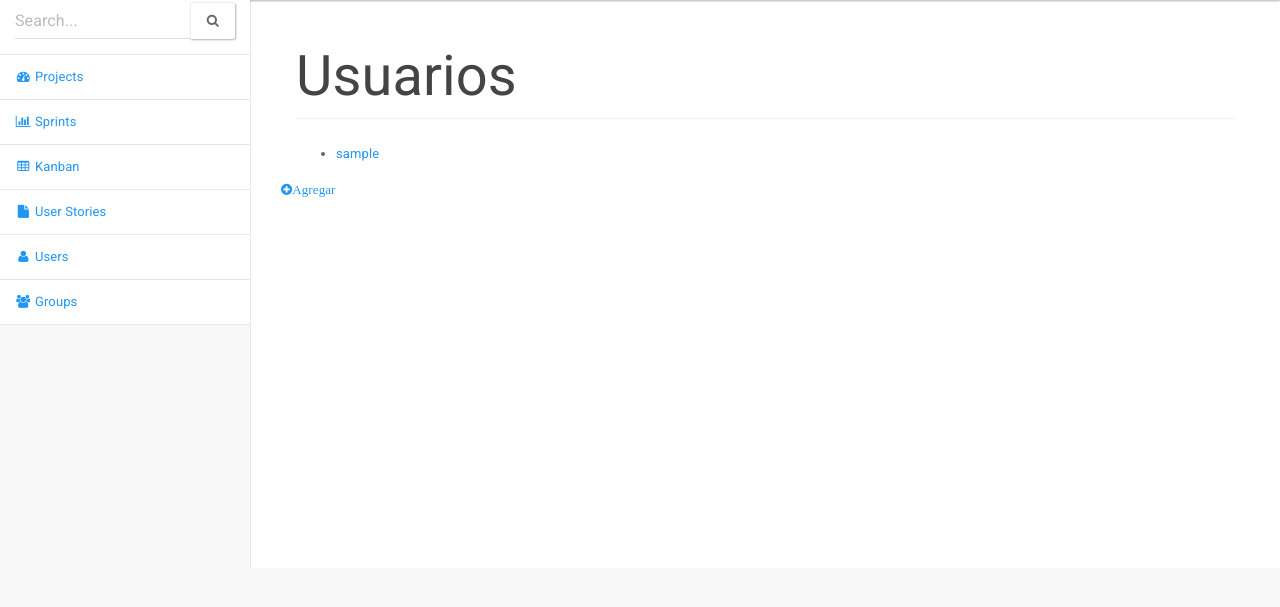
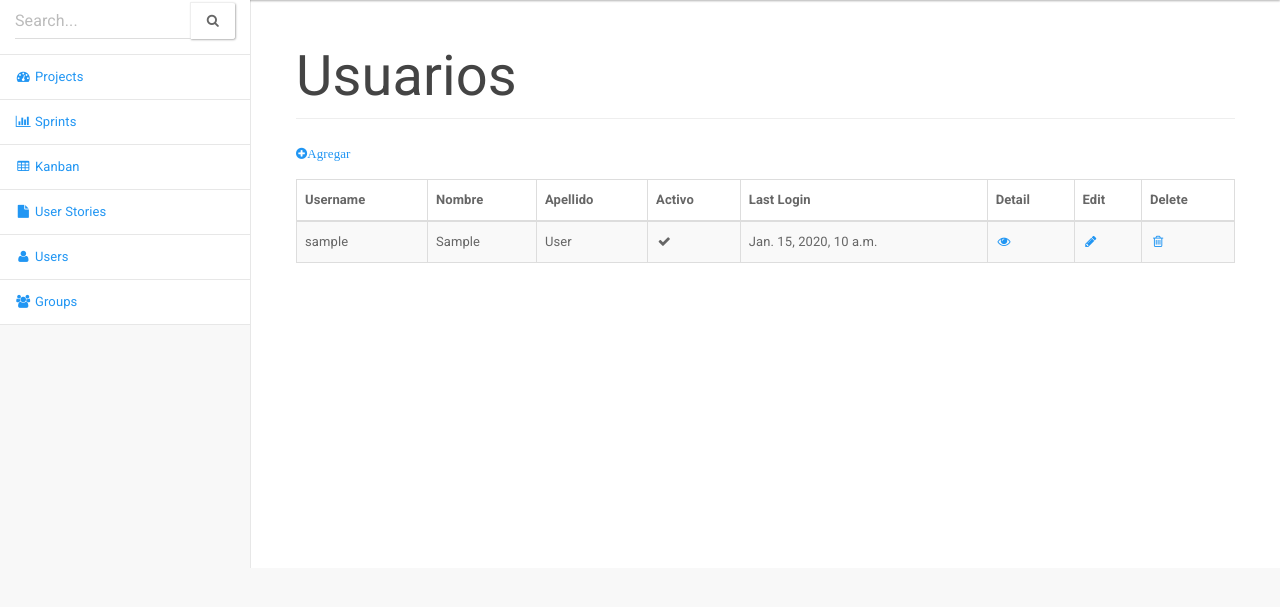
Before and after one commit to Darthcjba/GCC, a Django app: page /users/ in a window 1280 px wide. Shown: the part 64-671 px from the top of the page. Run offline with Django 3.2, Linux system fonts and the light colour scheme; a user stored in the database is signed in; tables that the repository leaves empty hold one stand-in row (values such as "Sample post"); parts of the project's set-up code (start-up, migrations or seed data) failed here and were passed over; some libraries are stand-ins or nearby versions.

Commit message:
Cambios esteticos a los templates

```diff
--- a/project/templates/base.html
+++ b/project/templates/base.html
@@ -61,7 +61,8 @@
 
     <!-- Custom Theme JavaScript -->
     <script src="{% static 'dist/js/sb-admin-2.js' %}"></script>
-
+    {% block extra_js %}
+    {% endblock %}
 </body>
 
 </html>
--- a/project/templates/project/user_list.html
+++ b/project/templates/project/user_list.html
@@ -2,12 +2,36 @@
 
 {% block header %}Usuarios{% endblock %}
 {% block content %}
-<ul>
-    {% for u in users %}
-        <li><a href="{% url 'project:user_detail' u.id %}">{{ u.username }}</a></li>
-    {% endfor %}
-</ul>
-     <div class="row">
-    <p><a href="{% url 'project:user_add' %}" class="fa fa-plus-circle">Agregar</a></p>
-    </div>
+<p><a href="{% url 'project:user_add' %}" class="fa fa-plus-circle">Agregar</a></p>
+<div class="dataTable_wrapper">
+    <table class="table table-striped table-bordered table-hover" id="dataTables-example">
+        <thead>
+            <tr>
+                <th>Username</th>
+                <th>Nombre</th>
+                <th>Apellido</th>
+                <th>Activo</th>
+                <th>Last Login</th>
+                <th>Detail</th>
+                <th>Edit</th>
+                <th>Delete</th>
+            </tr>
+        </thead>
+        <tbody>
+            {% for u in users %}
+            <tr class="odd gradeX">
+                <td>{{ u.username }}</td>
+                <td>{{ u.first_name }}</td>
+                <td>{{ u.last_name }}</td>
+                <td><i class="fa {% if u.is_active %}fa-check{% else %}fa-times{% endif %} fa-fw"></i></td>
+                <td>{{ u.last_login }}</td>
+                <td ><a href="{% url 'project:user_detail' u.id %}"><i class="fa fa-eye fa-fw"></i></a> </td>
+                <td><a href="{% url 'project:user_update' u.id %}"><i class="fa fa-pencil fa-fw"></i></a></td>
+                <td><a href="{% url 'project:user_delete' u.id %}"><i class="fa fa-trash-o fa-fw"></i></a></td>
+            </tr>
+            {% endfor %}
+        </tbody>
+    </table>
+</div>
+<!-- /.table-responsive -->
 {% endblock %}
```
Also changed, not shown: project/templates/project/home.html (+19 -2 lines).
